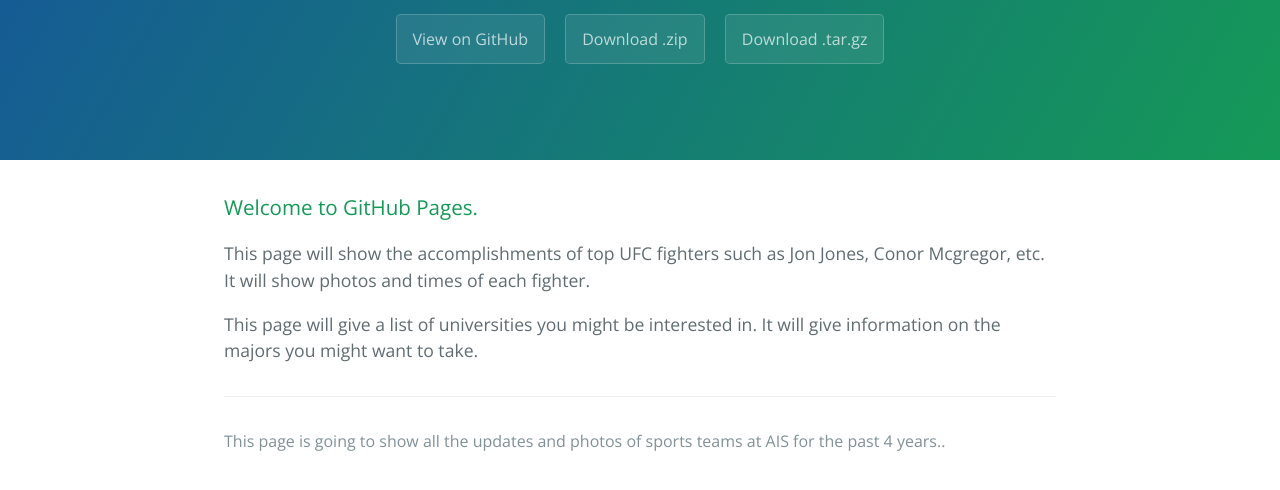
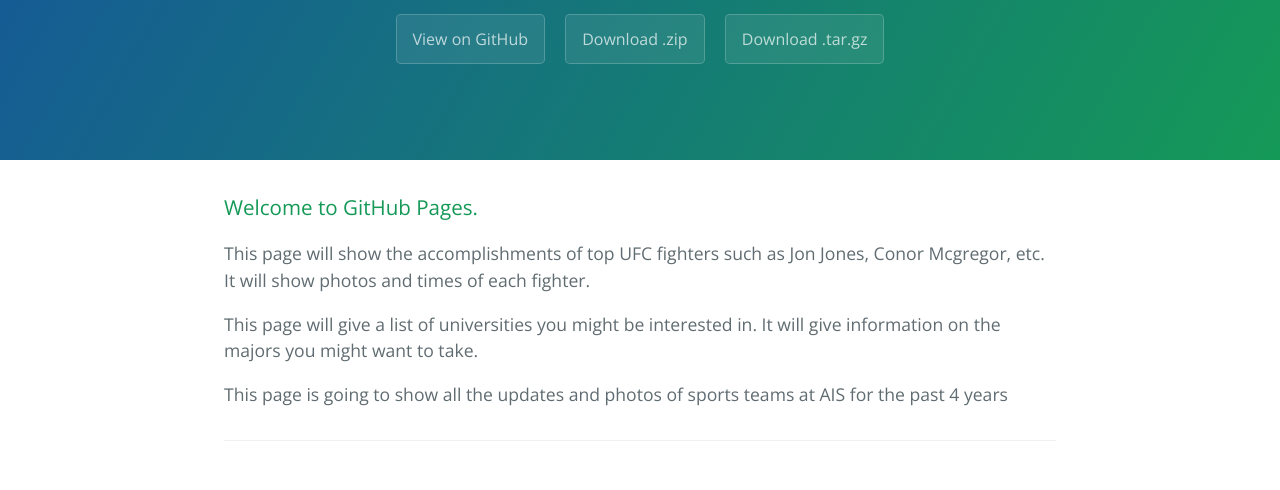
Before and after one commit to ais210398sydney/CTD-Planning-Site-spili, a plain HTML site: page index.html in a window 1280 px wide. Shown: the part 176-666 px from the top of the page. Drawn offline with nearby package versions, Linux system fonts and the light colour scheme.

Commit message:
Update index.html

```diff
--- a/index.html
+++ b/index.html
@@ -27,10 +27,13 @@
 <p>
   This page will give a list of universities you might be interested in. It will give information on the majors you might want to take.
 </p>
+<p>
+  This page is going to show all the updates and photos of sports teams at AIS for the past 4 years
+</p>
       <footer class="site-footer">
 
 
-        <span class="site-footer-credits">This page is going to show all the updates and photos of sports teams at AIS for the past 4 years.</a>.</span>
+
       </footer>
 
     </section>
```
